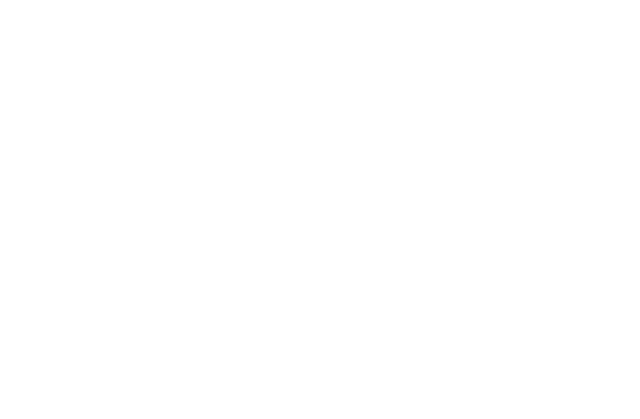
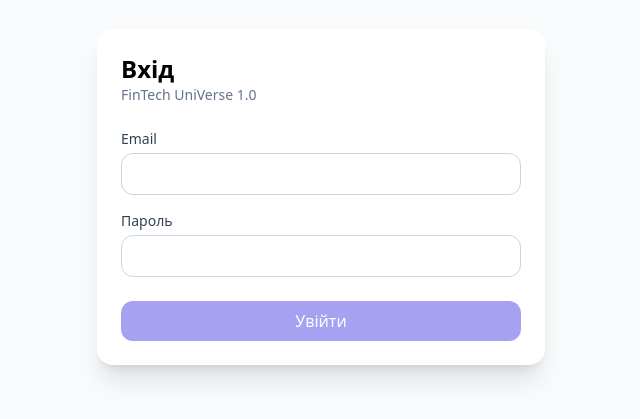
Before and after one commit to FintechT1-0/FRont-end_Ivan, a React (Vite) app: page /login in a window 1280 px wide. Before the commit this address had no page. Shown: the part 203-622 px from the top of the page, without its empty margins (319-959 px from the left). Built offline with nearby package versions, Linux system fonts and the light colour scheme.

Commit message:
days off work

```diff
--- a/src/App.jsx
+++ b/src/App.jsx
@@ -1,14 +1,28 @@
-// src/App.jsx
 import React from "react";
-import { BrowserRouter, Routes, Route } from "react-router-dom";
-import RegistrationForm from "./components/RegistrationForm";
+import { BrowserRouter, Routes, Route, Navigate } from "react-router-dom";
+import LoginForm from "./components/LoginForm";
+import RegistrationForm from "./components/RegistrationForm"; // твоя реєстрація
+import Dashboard from "./pages/Dashboard";
+import ProtectedRoute from "./components/ProtectedRoute";
 
 export default function App() {
   return (
     <BrowserRouter>
       <Routes>
-        <Route path="/" element={<div className="p-6">Головна</div>} />
+        <Route path="/" element={<Navigate to="/login" replace />} />
+        <Route path="/login" element={<LoginForm />} />
         <Route path="/register" element={<RegistrationForm />} />
+
+        <Route
+          path="/dashboard"
+          element={
+            <ProtectedRoute>
+              <Dashboard />
+            </ProtectedRoute>
+          }
+        />
+
+        <Route path="*" element={<div className="p-6">404</div>} />
       </Routes>
     </BrowserRouter>
   );
--- /dev/null
+++ b/src/api/client.js
@@ -0,0 +1,33 @@
+import axios from "axios";
+
+// базова адреса — підстав свою (наприклад, http://localhost:3000)
+const api = axios.create({
+  baseURL: import.meta.env.VITE_API_URL || "http://localhost:3000",
+});
+
+// додаємо JWT у всі запити, якщо він є
+api.interceptors.request.use((config) => {
+  const token = localStorage.getItem("jwt");
+  if (token) {
+    config.headers.Authorization = `Bearer ${token}`;
+  }
+  return config;
+});
+
+// 403 => автоматичний логаут
+api.interceptors.response.use(
+  (res) => res,
+  (err) => {
+    const status = err?.response?.status;
+    if (status === 403) {
+      localStorage.removeItem("jwt");
+      localStorage.removeItem("finu_user");
+      // можна додати тост тут
+      window.location.assign("/login"); // редірект на сторінку логіну
+      return; // важливо: перервати ланцюжок
+    }
+    return Promise.reject(err);
+  }
+);
+
+export default api;
--- /dev/null
+++ b/src/components/LoginForm.jsx
@@ -0,0 +1,126 @@
+import React, { useMemo, useState } from "react";
+import { useNavigate } from "react-router-dom";
+import { login } from "../services/auth";
+
+const EMAIL_RE = /^[^\s@]+@[^\s@]+\.[^\s@]{2,}$/i;
+
+export default function LoginForm() {
+  const nav = useNavigate();
+  const [email, setEmail] = useState("");
+  const [password, setPassword] = useState("");
+  const [touched, setTouched] = useState({});
+  const [submitting, setSubmitting] = useState(false);
+  const [errorMsg, setErrorMsg] = useState(null);
+
+  const errors = useMemo(() => {
+    const e = {};
+    if (!email.trim()) e.email = "Вкажіть email";
+    else if (!EMAIL_RE.test(email)) e.email = "Некоректний email";
+    if (!password) e.password = "Вкажіть пароль";
+    return e;
+  }, [email, password]);
+
+  const isValid = Object.keys(errors).length === 0;
+
+  function markTouched(field) {
+    setTouched((t) => ({ ...t, [field]: true }));
+  }
+
+  async function handleSubmit(e) {
+    e.preventDefault();
+    setTouched({ email: true, password: true });
+    setErrorMsg(null);
+    if (!isValid) return;
+
+    try {
+      setSubmitting(true);
+      const data = await login(email.trim(), password);
+
+      // очікуємо поле token
+      if (data?.token) {
+        localStorage.setItem("jwt", data.token);
+      }
+      // збережемо користувача (якщо є)
+      const user = data?.user ?? null;
+      if (user) localStorage.setItem("finu_user", JSON.stringify(user));
+
+      // редірект на Dashboard
+      nav("/dashboard", { replace: true });
+    } catch (err) {
+      const status = err?.response?.status;
+      if (status === 401) {
+        setErrorMsg("Невірний email або пароль");
+      } else {
+        setErrorMsg("Сталася помилка. Спробуйте ще раз.");
+      }
+    } finally {
+      setSubmitting(false);
+    }
+  }
+
+  return (
+    <div className="min-h-screen flex items-center justify-center bg-slate-50 p-4">
+      <div className="w-full max-w-md">
+        <div className="bg-white shadow-xl rounded-2xl p-6">
+          <header className="mb-6">
+            <h1 className="text-2xl font-semibold">Вхід</h1>
+            <p className="text-sm text-slate-500">FinTech UniVerse 1.0</p>
+          </header>
+
+          {errorMsg && (
+            <div className="mb-4 rounded-xl border border-rose-200 bg-rose-50 p-3 text-rose-800" role="alert">
+              {errorMsg}
+            </div>
+          )}
+
+          <form onSubmit={handleSubmit} noValidate>
+            <div className="mb-4">
+              <label htmlFor="email" className="block text-sm font-medium text-slate-700">Email</label>
+              <input
+                id="email"
+                name="email"
+                type="email"
+                autoComplete="email"
+                className={`mt-1 w-full rounded-xl border px-3 py-2 outline-none focus:ring-2 ${
+                  touched.email && errors.email ? "border-rose-300 ring-rose-100" : "border-slate-300 focus:ring-indigo-200"
+                }`}
+                value={email}
+                onChange={(e) => setEmail(e.target.value)}
+                onBlur={() => markTouched("email")}
+                aria-invalid={Boolean(touched.email && errors.email)}
+              />
+              {touched.email && errors.email && <p className="mt-1 text-xs text-rose-600">{errors.email}</p>}
+            </div>
+
+            <div className="mb-6">
+              <label htmlFor="password" className="block text-sm font-medium text-slate-700">Пароль</label>
+              <input
+                id="password"
+                name="password"
+                type="password"
+                autoComplete="current-password"
+                className={`mt-1 w-full rounded-xl border px-3 py-2 outline-none focus:ring-2 ${
+                  touched.password && errors.password ? "border-rose-300 ring-rose-100" : "border-slate-300 focus:ring-indigo-200"
+                }`}
+                value={password}
+                onChange={(e) => setPassword(e.target.value)}
+                onBlur={() => markTouched("password")}
+                aria-invalid={Boolean(touched.password && errors.password)}
+              />
+              {touched.password && errors.password && <p className="mt-1 text-xs text-rose-600">{errors.password}</p>}
+            </div>
+
+            <button
+              type="submit"
+              className="w-full rounded-xl bg-indigo-600 px-4 py-2 text-white font-medium shadow-sm transition active:scale-[.99] disabled:opacity-50 disabled:cursor-not-allowed"
+              disabled={!isValid || submitting}
+              aria-busy={submitting}
+            >
+              {submitting ? "Входимо…" : "Увійти"}
+            </button>
+          </form>
+        </div>
+      </div>
+    </div>
+  );
+}
--- a/src/components/RegistrationForm.jsx
+++ b/src/components/RegistrationForm.jsx
@@ -240,3 +240,5 @@
 }
 
 export default RegistrationForm;
+
+// Usage example:
--- /dev/null
+++ b/src/hooks/useSession.js
@@ -0,0 +1,31 @@
+import { useEffect, useState } from "react";
+import { me } from "../services/auth";
+
+export default function useSession() {
+  const [user, setUser] = useState(null);
+  const [checking, setChecking] = useState(true);
+
+  useEffect(() => {
+    const token = localStorage.getItem("jwt");
+    if (!token) {
+      setChecking(false);
+      return;
+    }
+    me()
+      .then((u) => {
+        // бек може віддати {user: {...}} або сам об'єкт — підлаштовуємо:
+        const resolved = u?.user ?? u ?? null;
+        setUser(resolved);
+        if (resolved) {
+          localStorage.setItem("finu_user", JSON.stringify(resolved));
+        }
+      })
+      .catch(() => {
+        localStorage.removeItem("jwt");
+        localStorage.removeItem("finu_user");
+      })
+      .finally(() => setChecking(false));
+  }, []);
+
+  return { user, checking };
+}
--- /dev/null
+++ b/src/pages/Dashboard.jsx
@@ -0,0 +1,24 @@
+import React from "react";
+
+export default function Dashboard() {
+  const userRaw = localStorage.getItem("finu_user");
+  const user = userRaw ? JSON.parse(userRaw) : null;
+
+  function logout() {
+    localStorage.removeItem("jwt");
+    localStorage.removeItem("finu_user");
+    window.location.assign("/login");
+  }
+
+  return (
+    <div className="min-h-screen p-6 bg-slate-50">
+      <div className="max-w-2xl mx-auto bg-white p-6 rounded-2xl shadow">
+        <h1 className="text-2xl font-semibold mb-2">Dashboard</h1>
+        <p className="text-slate-600 mb-4">Вітаю, {user?.firstName || "користувач"}!</p>
+        <button onClick={logout} className="rounded-xl bg-slate-800 text-white px-4 py-2">
+          Вийти
+        </button>
+      </div>
+    </div>
+  );
+}
--- /dev/null
+++ b/src/service/auth.js
@@ -0,0 +1,13 @@
+import api from "../api/client";
+
+export async function login(email, password) {
+  // очікуємо: { token: "...", user: { ... } } від бекенду
+  const { data } = await api.post("/auth/login", { email, password });
+  return data;
+}
+
+// перевірка активної сесії
+export async function me() {
+  const { data } = await api.get("/auth/me");
+  return data; // очікуємо { user: {...} } або сам об'єкт користувача
+}
```
